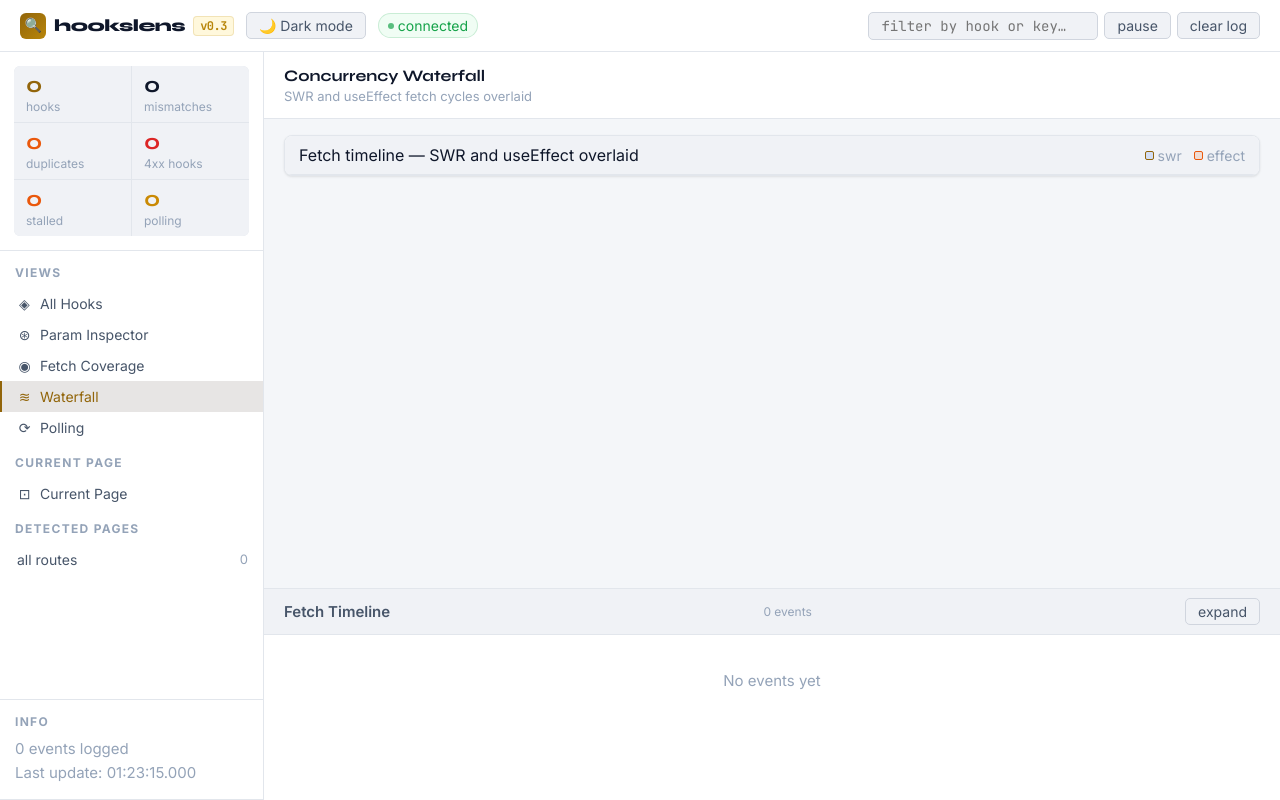
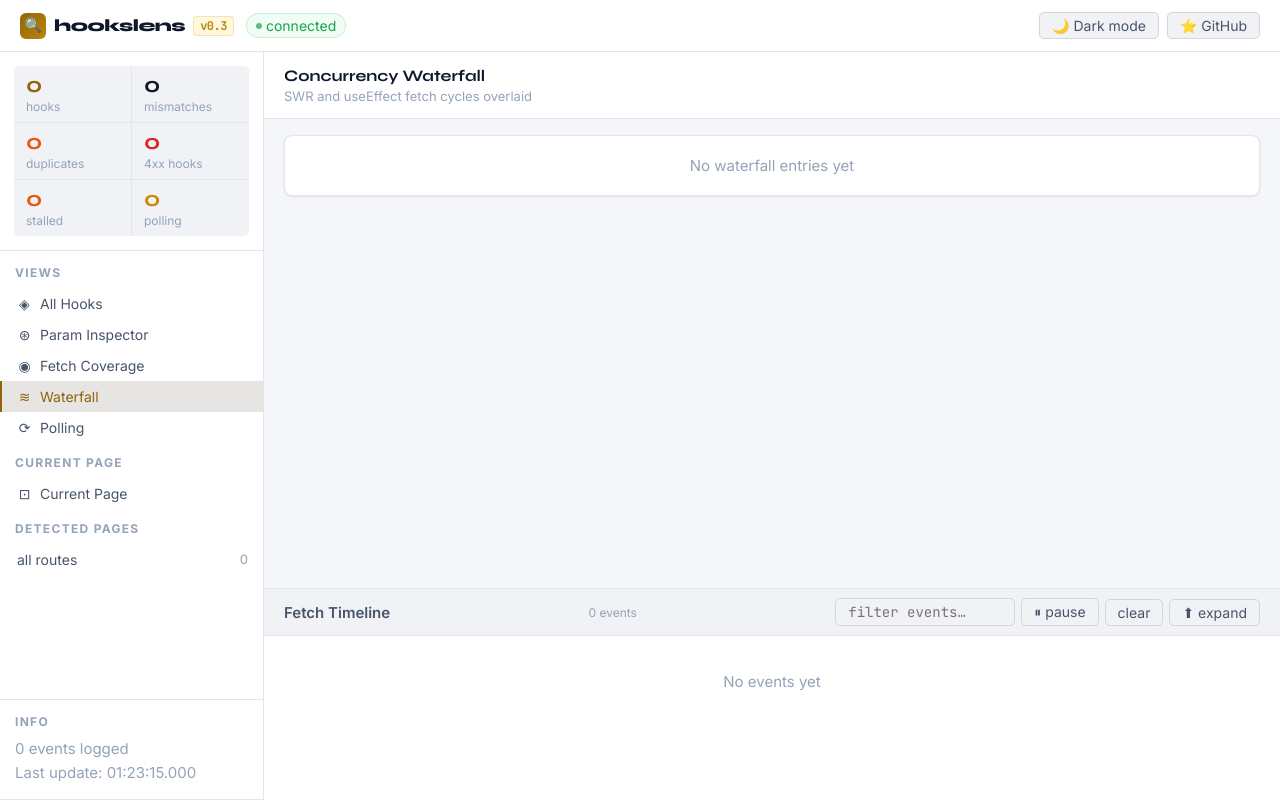
Before and after one commit to riordanalfredo/hookslens, a Next.js app: page /hookslens in a window 1280 px wide. Built offline with nearby package versions, Linux system fonts and the light colour scheme.

Commit message:
fix: some visual bugs in the dashboard

```diff
--- a/src/app/hookslens/components/AllHooksView.tsx
+++ b/src/app/hookslens/components/AllHooksView.tsx
@@ -28,8 +28,8 @@ export const AllHooksView = ({
             <th style={{ width: "8%" }}>Status</th>
             <th style={{ width: "8%" }}>HTTP</th>
             <th style={{ width: "8%" }}>4xx</th>
-            <th style={{ width: "8%" }}>⊛</th>
-            <th style={{ width: "8%" }}>⧉</th>
+            <th style={{ width: "8%" }}>⊛ mismatch</th>
+            <th style={{ width: "8%" }}>⧉ duplicate</th>
             <th style={{ width: "14%" }}>Dur</th>
           </tr>
         </thead>
--- a/src/app/hookslens/components/TimelinePanel.tsx
+++ b/src/app/hookslens/components/TimelinePanel.tsx
@@ -8,6 +8,11 @@ interface TimelinePanelProps {
   fetchingCount: number;
   expanded: boolean;
   onToggleExpanded: () => void;
+  searchTerm?: string;
+  onSearchChange?: (value: string) => void;
+  paused?: boolean;
+  onTogglePause?: () => void;
+  onClearLog?: () => void;
 }
 
 export const TimelinePanel = ({
@@ -16,7 +21,22 @@ export const TimelinePanel = ({
   fetchingCount,
   expanded,
   onToggleExpanded,
+  searchTerm = "",
+  onSearchChange,
+  paused = false,
+  onTogglePause,
+  onClearLog,
 }: TimelinePanelProps) => {
+  // Filter entries by search term
+  const filteredEntries = entries.filter((entry) => {
+    if (!searchTerm) return true;
+    const search = searchTerm.toLowerCase();
+    return (
+      entry.key.toLowerCase().includes(search) ||
+      entry.route.toLowerCase().includes(search) ||
+      entry.type.toLowerCase().includes(search)
+    );
+  });
   return (
     <div className={`timeline-panel ${expanded ? "expanded" : ""}`}>
       <div className="panel-header">
@@ -30,17 +50,39 @@ export const TimelinePanel = ({
         </div>
 
         <div style={{ fontSize: 12, color: "var(--text3)" }}>
-          {entries.length} events
+          {filteredEntries.length} events
           {routeFilter !== "all" ? ` | ${routeFilter}` : ""}
+          {searchTerm ? ` | filtered` : ""}
         </div>
 
-        <button className="btn" onClick={onToggleExpanded}>
-          {expanded ? "shrink" : "expand"}
-        </button>
+        <div style={{ display: "flex", gap: 6, alignItems: "center" }}>
+          {onSearchChange && (
+            <input
+              className="search-input"
+              placeholder="filter events…"
+              value={searchTerm}
+              onChange={(e) => onSearchChange(e.target.value)}
+              style={{ width: 180 }}
+            />
+          )}
+          {onTogglePause && (
+            <button className="btn" onClick={onTogglePause}>
+              {paused ? "▶ resume" : "⏸ pause"}
+            </button>
+          )}
+          {onClearLog && (
+            <button className="btn" onClick={onClearLog}>
+              clear
+            </button>
+          )}
+          <button className="btn" onClick={onToggleExpanded}>
+            {expanded ? "⬇ shrink" : "⬆ expand"}
+          </button>
+        </div>
       </div>
 
       <div className="timeline-scroll">
-        {entries.map((entry) => (
+        {filteredEntries.map((entry) => (
           <div
             key={entry.id}
             className={`timeline-entry ${entry.flagged ? "flagged" : ""}`}
@@ -55,7 +97,11 @@ export const TimelinePanel = ({
           </div>
         ))}
 
-        {entries.length === 0 && <div className="empty">No events yet</div>}
+        {filteredEntries.length === 0 && (
+          <div className="empty">
+            {searchTerm ? "No matching events" : "No events yet"}
+          </div>
+        )}
       </div>
     </div>
   );
--- a/src/app/hookslens/components/Topbar.tsx
+++ b/src/app/hookslens/components/Topbar.tsx
@@ -1,30 +1,12 @@
-import type { PanelStats, ThemeMode } from "../types";
-import type { ChangeEvent } from "react";
+import type { ThemeMode } from "../types";
 
 interface TopbarProps {
   connected: boolean;
   theme: ThemeMode;
   onToggleTheme: () => void;
-  search: string;
-  onSearchChange: (value: string) => void;
-  paused: boolean;
-  onTogglePause: () => void;
-  onClearLog: () => void;
-  routeFilter: string;
-  onRouteFilterChange: (route: string) => void;
 }
 
-export const Topbar = ({
-  connected,
-  theme,
-  onToggleTheme,
-  search,
-  onSearchChange,
-  paused,
-  onTogglePause,
-  onClearLog,
-  routeFilter,
-}: TopbarProps) => {
+export const Topbar = ({ connected, theme, onToggleTheme }: TopbarProps) => {
   return (
     <div className="topbar">
       <div style={{ display: "flex", alignItems: "center", gap: 12 }}>
@@ -33,10 +15,6 @@ export const Topbar = ({
           hookslens
           <span className="logo-ver">v0.3</span>
         </div>
-
-        <button className="theme-btn" onClick={onToggleTheme}>
-          {theme === "dark" ? "☀️ Light mode" : "🌙 Dark mode"}
-        </button>
 
         <span className={`pill ${connected ? "green" : ""}`}>
           <span
@@ -48,26 +26,19 @@ export const Topbar = ({
       </div>
 
       <div className="topbar-right">
-        <div className="toolbar">
-          <div className="toolbar-row">
-            {routeFilter !== "current" && (
-              <input
-                className="search-input"
-                placeholder="filter by hook or key…"
-                value={search}
-                onChange={(e: ChangeEvent<HTMLInputElement>) =>
-                  onSearchChange(e.target.value)
-                }
-              />
-            )}
-            <button className="btn" onClick={onTogglePause}>
-              {paused ? "resume" : "pause"}
-            </button>
-            <button className="btn" onClick={onClearLog}>
-              clear log
-            </button>
-          </div>
-        </div>
+        <button className="theme-btn" onClick={onToggleTheme}>
+          {theme === "dark" ? "☀️ Light mode" : "🌙 Dark mode"}
+        </button>
+
+        <a
+          href="https://github.com/riordanalfredo/hookslens"
+          target="_blank"
+          rel="noopener noreferrer"
+          className="btn"
+          style={{ textDecoration: "none" }}
+        >
+          ⭐ GitHub
+        </a>
       </div>
     </div>
   );
--- a/src/app/hookslens/components/WaterfallView.tsx
+++ b/src/app/hookslens/components/WaterfallView.tsx
@@ -18,11 +18,18 @@ const statusClass = (status: WaterfallEntry["status"]) => {
 };
 
 export const WaterfallView = ({ entries }: WaterfallViewProps) => {
-  const minStart = entries.length
-    ? Math.min(...entries.map((entry) => entry.startedAt))
-    : 0;
+  if (entries.length === 0) {
+    return <div className="empty-panel">No waterfall entries yet</div>;
+  }
+
+  // Sort entries by startedAt (oldest first, latest at bottom)
+  const sortedEntries = [...entries].sort(
+    (a, b) => a.startedAt - b.startedAt,
+  );
+
+  const minStart = Math.min(...sortedEntries.map((entry) => entry.startedAt));
   const maxDuration = Math.max(
-    ...entries.map((entry) => entry.startedAt + (entry.duration ?? 1200)),
+    ...sortedEntries.map((entry) => entry.startedAt + (entry.duration ?? 1200)),
     minStart + 1500,
   );
   const totalSpan = Math.max(maxDuration - minStart, 1500);
@@ -43,16 +50,31 @@ export const WaterfallView = ({ entries }: WaterfallViewProps) => {
         </div>
       </div>
 
+      <div className="wf-column-headers">
+        <div className="wf-col-key">Hook Key</div>
+        <div className="wf-col-origin">Origin</div>
+        <div className="wf-col-route">Route</div>
+        <div className="wf-col-timeline">Timeline</div>
+        <div className="wf-col-http">HTTP</div>
+        <div className="wf-col-conc">Conc</div>
+      </div>
+
       <div className="waterfall-scroll">
-        {entries.map((entry) => {
+        {sortedEntries.map((entry) => {
           const left = ((entry.startedAt - minStart) / totalSpan) * 100;
           const width = entry.duration
             ? Math.max((entry.duration / totalSpan) * 100, 2)
             : 8;
 
+          const tooltipText = entry.duration
+            ? `${entry.key}\nDuration: ${entry.duration}ms\nStatus: ${entry.status}\nHTTP: ${entry.httpStatus ?? "—"}`
+            : `${entry.key}\nStatus: ${entry.status} (in progress)`;
+
           return (
-            <div key={entry.id} className="wf-row">
-              <div className="wf-key-wrap">{entry.key}</div>
+            <div key={entry.id} className="wf-row" title={tooltipText}>
+              <div className="wf-key-wrap" title={entry.key}>
+                {entry.key}
+              </div>
               <div className="wf-origin">
                 <span
                   className={`badge ${entry.origin === "effect" ? "badge-effect" : "badge-swr"}`}
@@ -60,8 +82,17 @@ export const WaterfallView = ({ entries }: WaterfallViewProps) => {
                   {originLabel(entry.origin)}
                 </span>
               </div>
-              <div className="wf-route-wrap">{entry.route}</div>
-              <div className="wf-track">
+              <div className="wf-route-wrap" title={entry.route}>
+                {entry.route}
+              </div>
+              <div
+                className="wf-track"
+                title={
+                  entry.duration
+                    ? `${entry.duration}ms (${entry.status})`
+                    : "In progress"
+                }
+              >
                 <div
                   className={`wf-bar ${statusClass(entry.status)}`}
                   style={{ left: `${Math.max(left, 0)}%`, width: `${width}%` }}
@@ -73,6 +104,7 @@ export const WaterfallView = ({ entries }: WaterfallViewProps) => {
                 {entry.httpStatus != null ? (
                   <span
                     className={`badge ${entry.httpStatus < 300 ? "badge-http-ok" : entry.httpStatus < 400 ? "badge-http-warn" : "badge-http-bad"}`}
+                    title={`HTTP ${entry.httpStatus}`}
                   >
                     {entry.httpStatus}
                   </span>
@@ -82,7 +114,12 @@ export const WaterfallView = ({ entries }: WaterfallViewProps) => {
               </div>
               <div className="wf-conc">
                 {entry.concurrent.length > 0 && (
-                  <span className="conc-badge">+{entry.concurrent.length}</span>
+                  <span
+                    className="conc-badge"
+                    title={`Concurrent with: ${entry.concurrent.join(", ")}`}
+                  >
+                    +{entry.concurrent.length}
+                  </span>
                 )}
               </div>
             </div>
--- a/src/app/hookslens/page.tsx
+++ b/src/app/hookslens/page.tsx
@@ -98,6 +98,34 @@ const HooksLensPane = () => {
     [timeline, routeFilter],
   );
 
+  const filteredWaterfall = useMemo(
+    () =>
+      routeFilter === "all"
+        ? snapshot?.waterfall ?? []
+        : (snapshot?.waterfall ?? []).filter(
+            (entry) => entry.route === routeFilter,
+          ),
+    [snapshot?.waterfall, routeFilter],
+  );
+
+  const filteredRouteCoverage = useMemo(
+    () =>
+      routeFilter === "all"
+        ? snapshot?.routeCoverage ?? []
+        : (snapshot?.routeCoverage ?? []).filter(
+            (coverage) => coverage.route === routeFilter,
+          ),
+    [snapshot?.routeCoverage, routeFilter],
+  );
+
+  const filteredPollingHooks = useMemo(
+    () =>
+      routeFilter === "all"
+        ? hooks
+        : hooks.filter((hook) => hook.routes.includes(routeFilter)),
+    [hooks, routeFilter],
+  );
+
   useEffect(() => {
     if (!snapshot?.routes.length) return;
 
@@ -111,6 +139,18 @@ const HooksLensPane = () => {
       didInitRouteRef.current = true;
     }
   }, [snapshot?.routes, routeFilter]);
+
+  // Reset route filter to "all" when switching away from Current Page view
+  const prevViewRef = useRef<ViewMode>(activeView);
+  useEffect(() => {
+    const viewChanged = prevViewRef.current !== activeView;
+    prevViewRef.current = activeView;
+
+    // Only reset filter when switching FROM "current" view TO another view
+    if (viewChanged && activeView !== "current" && routeFilter !== "all") {
+      setRouteFilter("all");
+    }
+  }, [activeView, routeFilter]);
 
   if (!snapshot) {
     return (
@@ -155,13 +195,6 @@ const HooksLensPane = () => {
           connected={connected}
           theme={theme}
           onToggleTheme={toggleTheme}
-          search={search}
-          onSearchChange={setSearch}
-          paused={paused}
-          onTogglePause={() => setPaused((p) => !p)}
-          onClearLog={clearTimeline}
-          routeFilter={routeFilter}
-          onRouteFilterChange={setRouteFilter}
         />
 
         <Sidebar
@@ -171,7 +204,10 @@ const HooksLensPane = () => {
           activeView={activeView}
           onSelectView={setActiveView}
           routeFilter={routeFilter}
-          onSelectRoute={setRouteFilter}
+          onSelectRouteAndSwitchView={(route) => {
+            setRouteFilter(route);
+            setActiveView("current");
+          }}
           stats={stats}
           eventCount={timeline.length}
           lastUpdate={formatTime(snapshot.meta.timestamp)}
@@ -288,16 +324,18 @@ const HooksLensPane = () => {
 
             {activeView === "coverage" && (
               <CoverageView
-                routeCoverage={snapshot.routeCoverage}
+                routeCoverage={filteredRouteCoverage}
                 diagnostics={snapshot.diagnostics}
               />
             )}
 
             {activeView === "waterfall" && (
-              <WaterfallView entries={snapshot.waterfall} />
+              <WaterfallView entries={filteredWaterfall} />
             )}
 
-            {activeView === "polling" && <PollingView hooks={hooks} />}
+            {activeView === "polling" && (
+              <PollingView hooks={filteredPollingHooks} />
+            )}
           </div>
 
           <TimelinePanel
@@ -306,6 +344,11 @@ const HooksLensPane = () => {
             fetchingCount={stats.fetchingCount}
             expanded={eventsExpanded}
             onToggleExpanded={() => setEventsExpanded((current) => !current)}
+            searchTerm={search}
+            onSearchChange={setSearch}
+            paused={paused}
+            onTogglePause={() => setPaused((p) => !p)}
+            onClearLog={clearTimeline}
           />
         </div>
       </div>
```
Also changed, not shown: src/app/hookslens/components/Sidebar.tsx (+4 -4 lines), src/app/hookslens/panel.css (+29 -5 lines).
